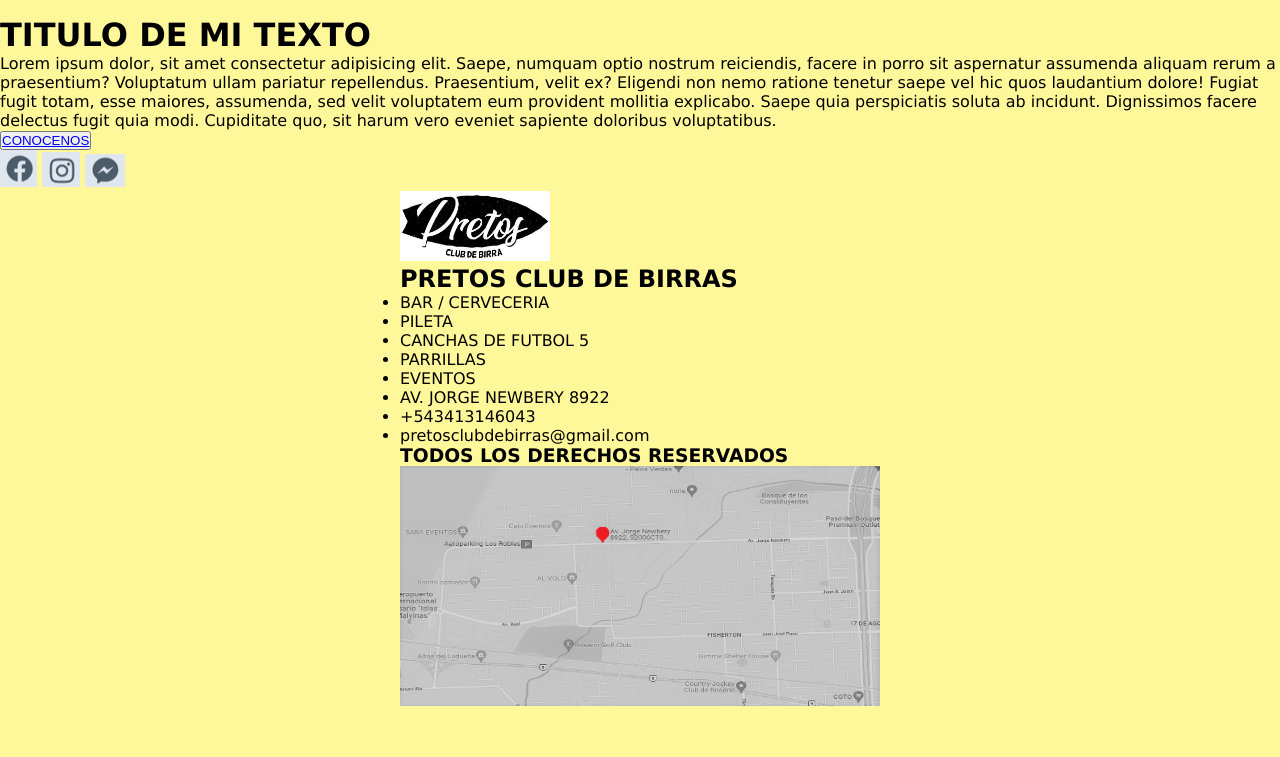
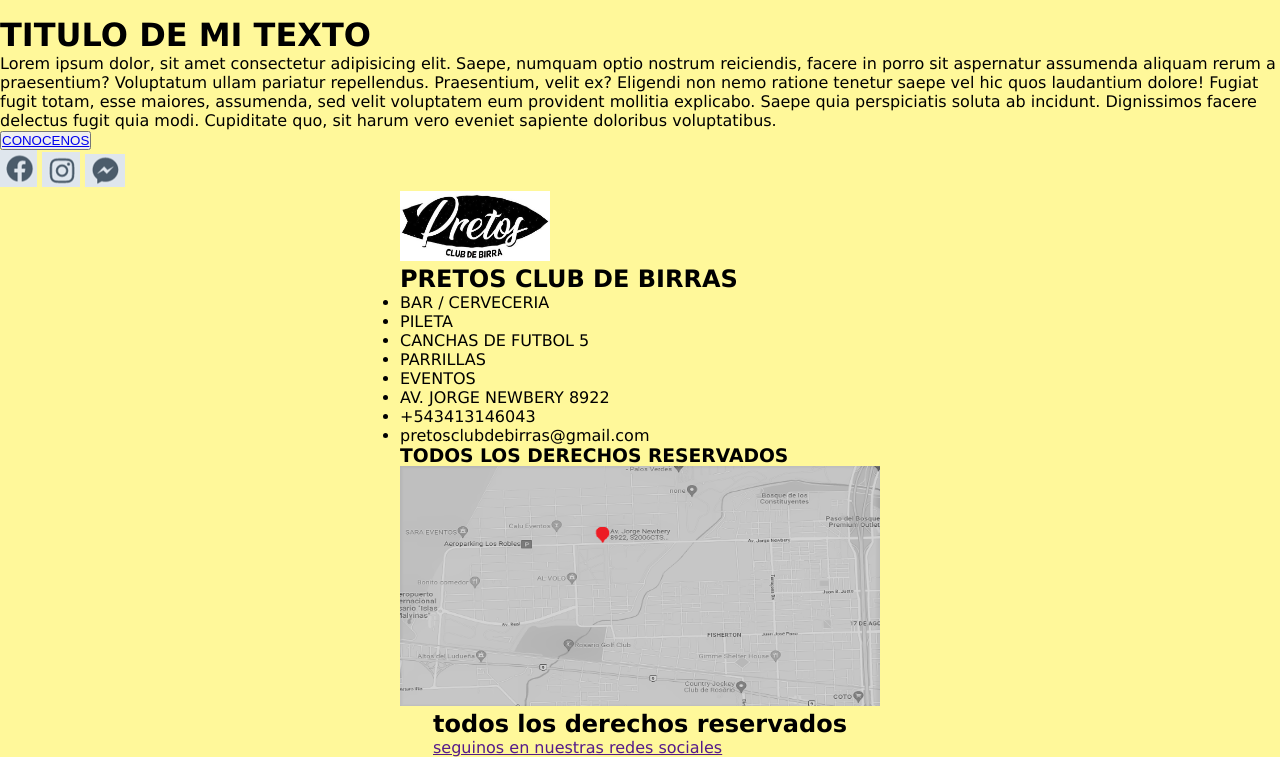
Before and after one commit to lucilaeva/PRETOS-, a plain HTML site: page index.html in a window 1280 px wide. Shown: the part 409-1166 px from the top of the page. Before the commit the page ends 1119 px from the top, so only its background shows below. Drawn offline with Linux system fonts and the light colour scheme.

Commit message:
agregando footer al index

```diff
--- a/index.html
+++ b/index.html
@@ -173,6 +173,11 @@
 
             </footer>
 
+            <footer>
+                <h2>todos los derechos reservados</h2>
+                <a href="">seguinos en nuestras redes sociales</a>
+            </footer>
+
         </div>
 
     </body>
```
